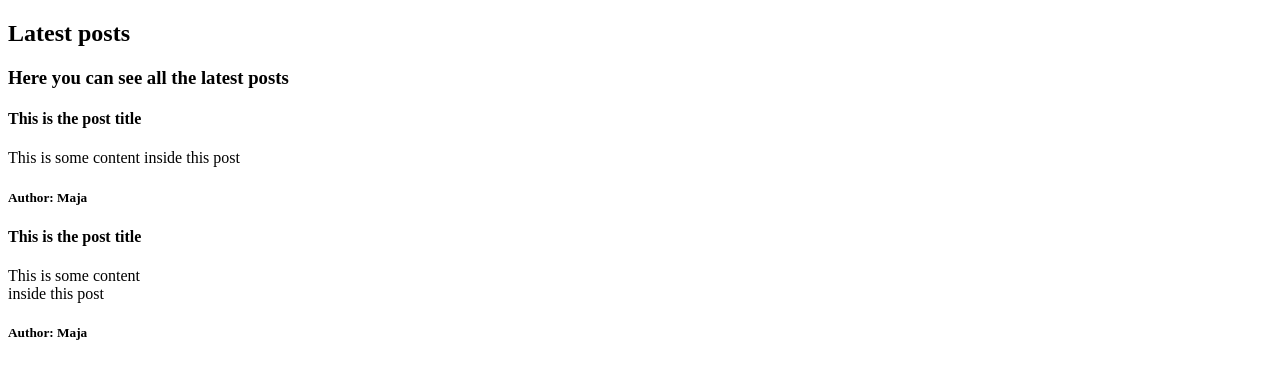
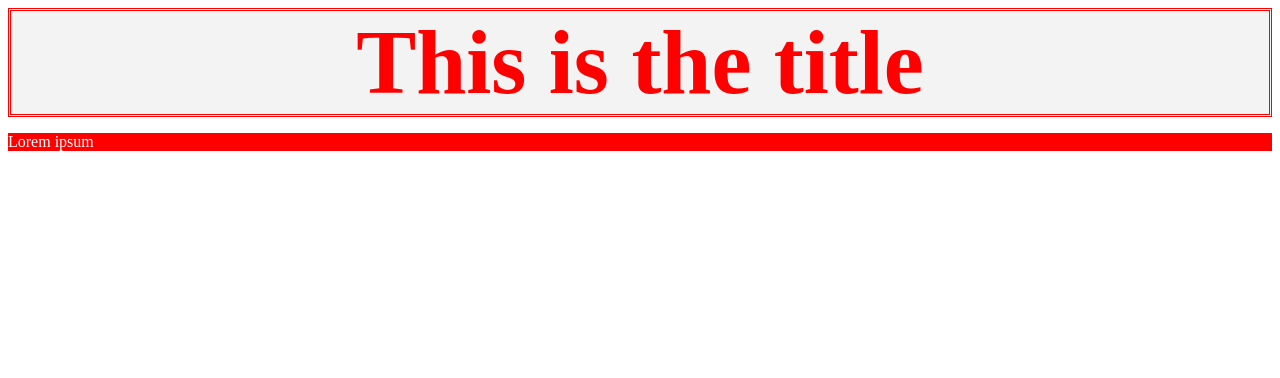
Before and after one commit to MajaSveljo/HTML-CSS_mmtuts, a plain HTML site: page index.html in a window 1280 px wide. Drawn offline with Linux system fonts and the light colour scheme.

Commit message:
The ways of including CSS n.6

```diff
--- a/index.html
+++ b/index.html
@@ -5,37 +5,41 @@
     <head>
         <title>Hello world!</title>
         <meta charset="UTF-8">
+        <!--
+            Styles can be positioned here like this
+            this is the weakest, but the best way to include them
+        -->
+        <link rel="stylesheet" href="style.css">
+        <!--
+            Styles can be positioned here like this
+            and thi position is stronger than the included file
+        -->
+        <style>
+            h2 {
+                color: red;
+                font-size: 90px;
+                margin: 0px;
+                background-color: blue;
+                text-align: center;
+            }
+            p {
+                color: #fff;
+                background-color: rgb(255, 0, 0);
+            }
+        </style>
     </head>
     <body>
-        <section>
-            <h2>
-                Latest posts
+        <div>
+            <!--
+                Or here like this, which is called "inline" css.
+                Inline beats other styling (included, or from a head tag)
+            -->
+            <h2 style="background-color: #f3f3f3">
+                This is the title
             </h2>
-            <h3>
-                Here you can see all the latest posts
-            </h3>
-            <article>
-                <h4>
-                    This is the post title
-                </h4>
-                <p>
-                    This is some content inside this post
-                </p>
-                <h5>
-                    Author: Maja
-                </h5>
-            </article>
-            <article>
-                    <h4>
-                        This is the post title
-                    </h4>
-                    <p>
-                        This is some content <br> inside this post
-                    </p>
-                    <h5>
-                        Author: Maja
-                    </h5>
-                </article>
-        </section>
+            <p>
+                Lorem ipsum
+            </p>
+        </div>
     </body>
 </html>
--- /dev/null
+++ b/style.css
@@ -0,0 +1,5 @@
+h2 {
+    color: blue;
+    border-style: double;
+
+}
```
